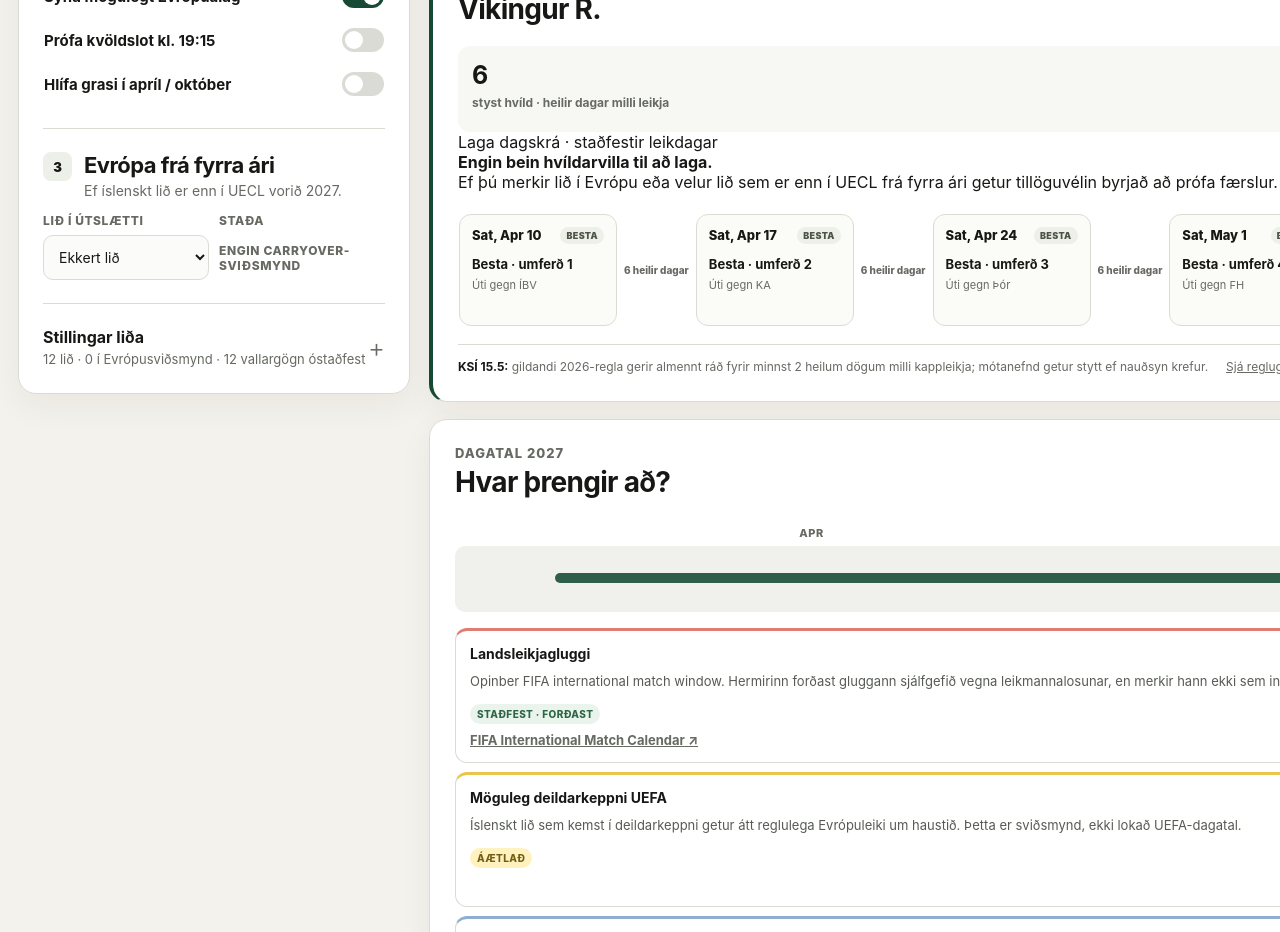
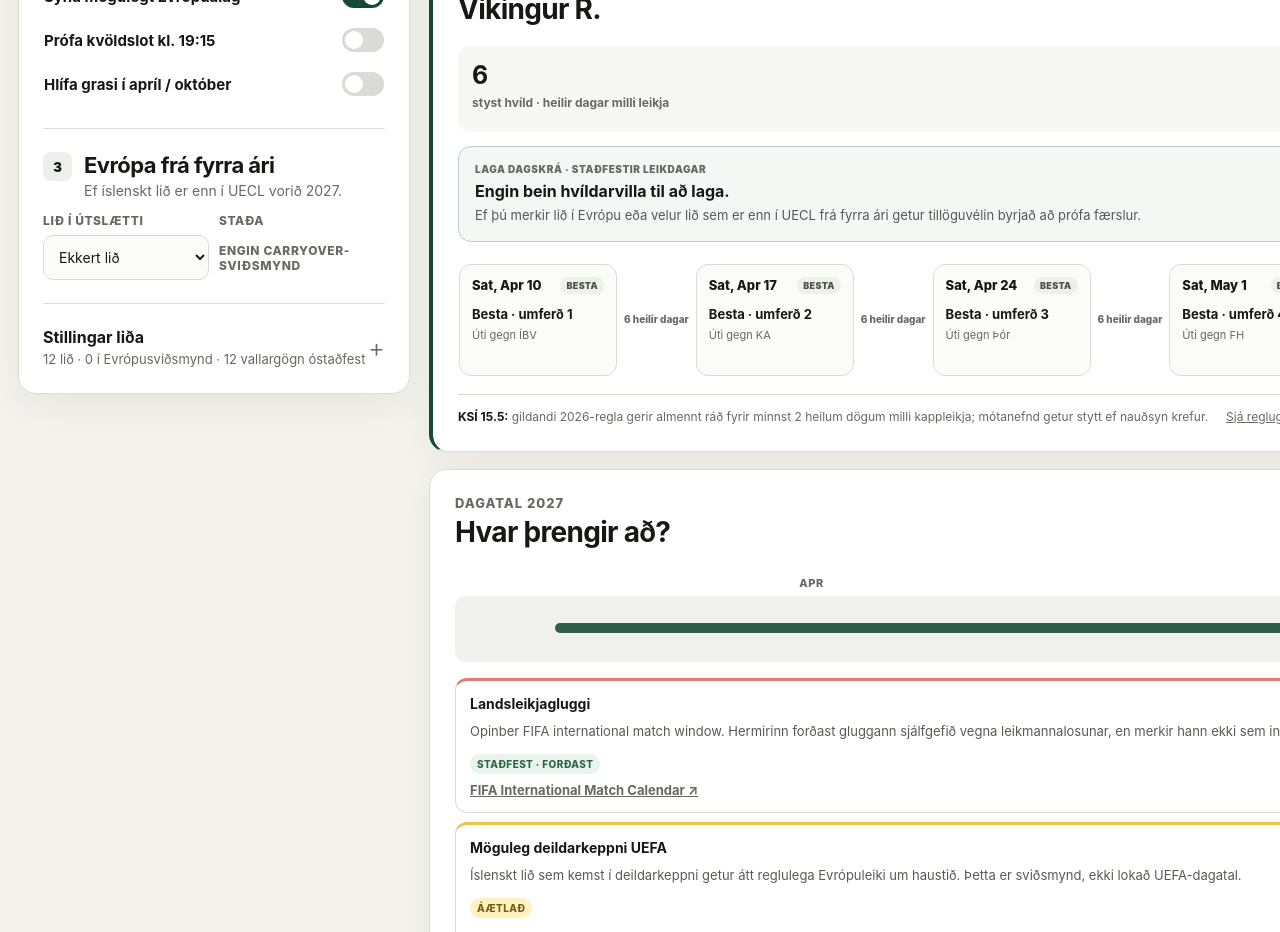
Before and after one commit to lollipop1234-code/besta-deild-hermir, a Next.js app: page / in a window 1280 px wide. Shown: the part 840-1772 px from the top of the page. Built offline with nearby package versions, Linux system fonts and the light colour scheme.

Commit message:
Stíla Laga dagskrá spjaldið

```diff
--- a/src/app/TeamLoadPanel.module.css
+++ b/src/app/TeamLoadPanel.module.css
@@ -63,6 +63,95 @@
 .metricWarn {
   background: #fff8d9;
   color: #715c16;
+}
+
+.repair {
+  display: flex;
+  align-items: center;
+  justify-content: space-between;
+  gap: 20px;
+  margin-top: 14px;
+  padding: 16px;
+  border: 1px solid #bed0c4;
+  border-radius: 13px;
+  background: #f3f8f4;
+}
+
+.repairScenario {
+  border-color: #e1cd78;
+  background: #fff9df;
+}
+
+.repairCopy {
+  min-width: 0;
+}
+
+.repairLabel {
+  margin-bottom: 6px;
+  color: var(--muted);
+  font-size: 10px;
+  font-weight: 900;
+  letter-spacing: .055em;
+  text-transform: uppercase;
+}
+
+.repair strong {
+  display: block;
+  font-size: 16px;
+}
+
+.repair p {
+  max-width: 760px;
+  margin: 5px 0 0;
+  color: #555a53;
+  font-size: 13px;
+  line-height: 1.45;
+}
+
+.repairNumbers {
+  display: flex;
+  flex-wrap: wrap;
+  gap: 6px;
+  margin-top: 9px;
+}
+
+.repairNumbers span {
+  padding: 5px 8px;
+  border-radius: 999px;
+  background: rgba(255, 255, 255, .72);
+  color: #4d544d;
+  font-size: 11px;
+  font-weight: 800;
+}
+
+.repairActions {
+  display: flex;
+  flex-direction: column;
+  gap: 7px;
+  flex: 0 0 auto;
+}
+
+.primaryButton,
+.secondaryButton {
+  min-height: 39px;
+  border-radius: 10px;
+  padding: 0 13px;
+  cursor: pointer;
+  font: inherit;
+  font-size: 12px;
+  font-weight: 850;
+}
+
+.primaryButton {
+  border: 1px solid var(--green);
+  background: var(--green);
+  color: white;
+}
+
+.secondaryButton {
+  border: 1px solid #cdd1c9;
+  background: white;
+  color: #4f554e;
 }
 
 .strip {
@@ -177,7 +266,8 @@
 }
 
 @media (max-width: 720px) {
-  .head { flex-direction: column; }
+  .head, .repair { flex-direction: column; align-items: stretch; }
   .select { width: 100%; }
   .summary { grid-template-columns: 1fr; }
+  .repairActions { flex-direction: row; flex-wrap: wrap; }
 }
```
